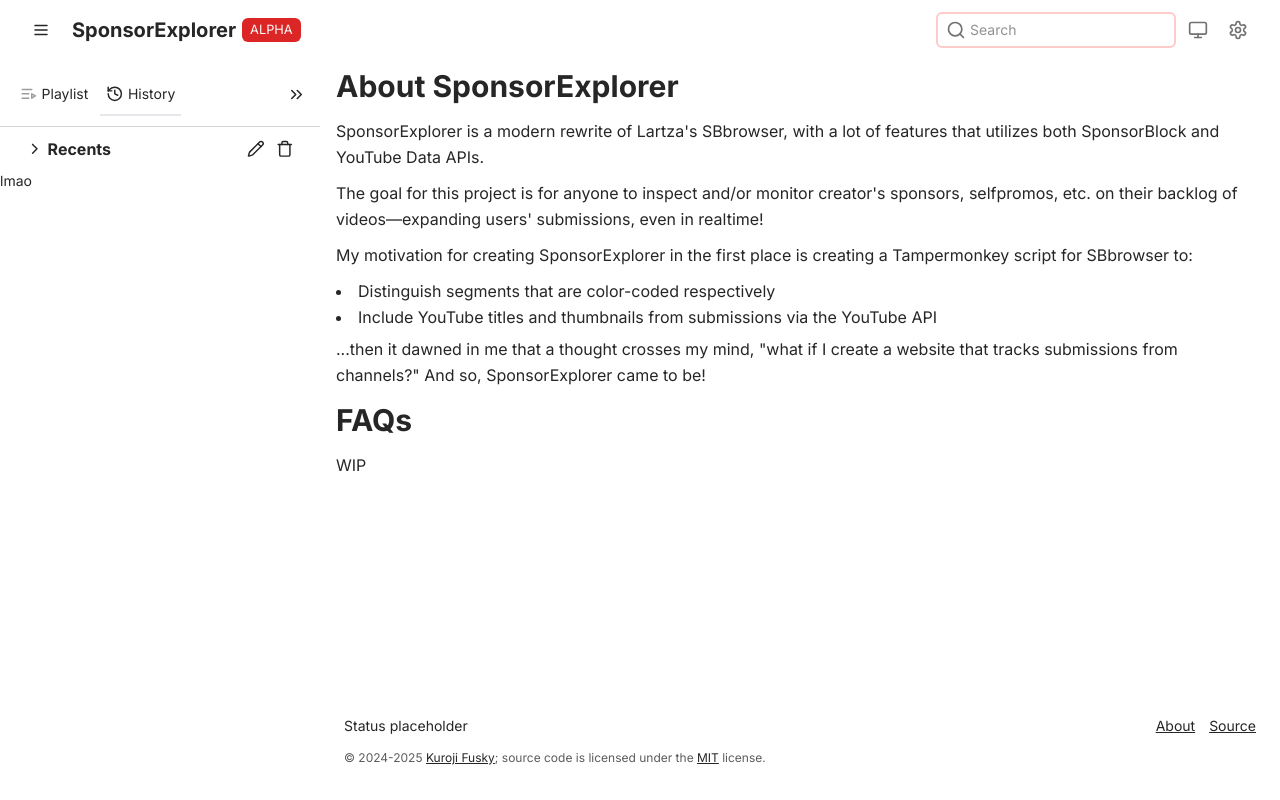
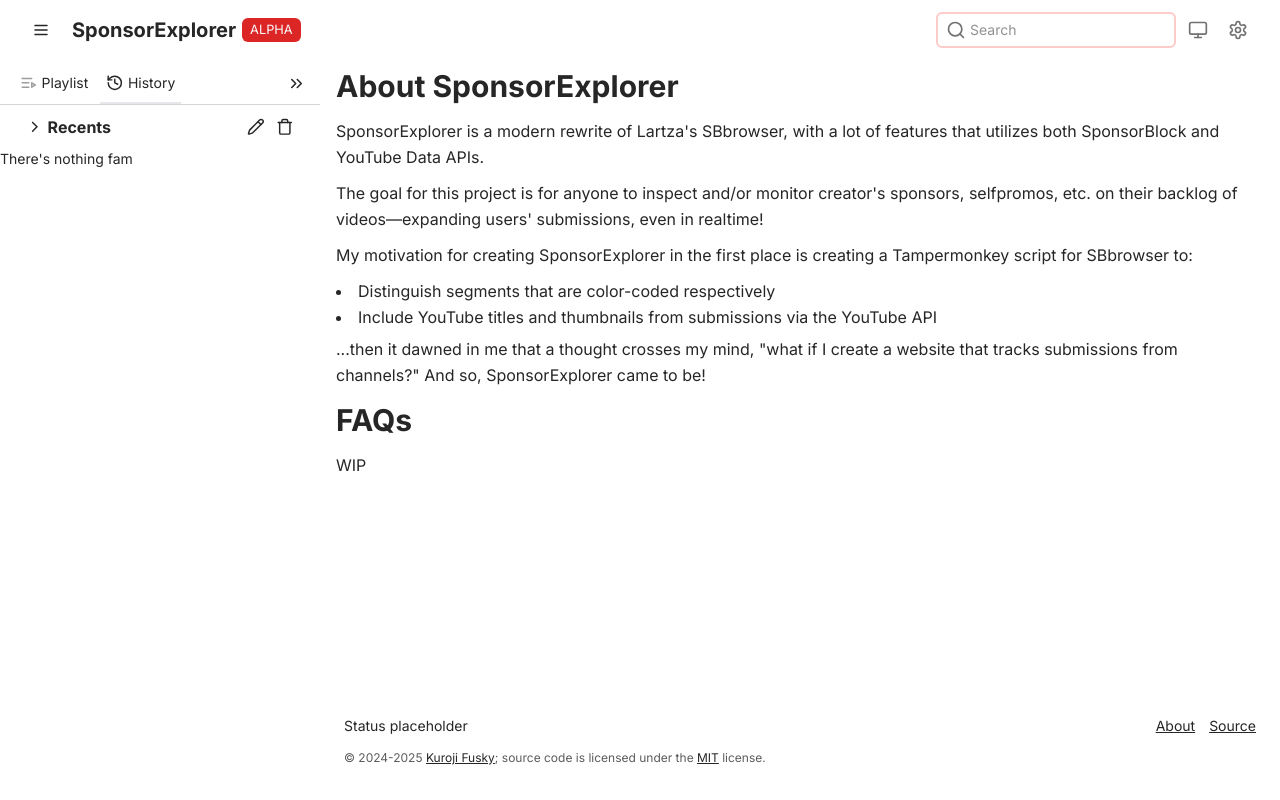
Before and after one commit to kuroji-fusky/SponsorExplorer, a Next.js app in the folder client/: page /about in a window 1280 px wide. Built offline with nearby package versions, Linux system fonts and the light colour scheme.

Commit message:
fix DynamicSidebar tabs from shitting sizes when the list grows

```diff
--- a/client/src/components/Base/DynamicSidebar.tsx
+++ b/client/src/components/Base/DynamicSidebar.tsx
@@ -36,12 +36,14 @@
     }
   }, [])
 
-  const lmao = recentChannelList !== null ? recentChannelList.reverse() : []
+  const isChannelListNull = recentChannelList === null
+
+  const lmao = !isChannelListNull ? recentChannelList.reverse() : []
 
   return (
     <>
       <aside className="w-[320px] xl:flex flex-col hidden shrink-0 fixed left-0 bottom-20 top-16 h-[calc(100dvh-4.15rem)] se-bg-w1 z-10">
-        <nav className="px-3.5 py-2.5 border-b se-border-1 overflow-hidden flex">
+        <nav className="px-3.5 border-b se-border-1 overflow-hidden flex">
           {/* Tabs */}
           <div className="overflow-x-auto overflow-y-hidden flex gap-x-1.5 flex-nowrap flex-1">
             <button className="py-2.5 px-1.5 border-b-2 inline-flex gap-x-1 items-center border-transparent">
@@ -62,7 +64,7 @@
             <IconWrapper icon={LuChevronsRight} />
           </button>
         </nav>
-        <div className="pb-2.5 verflow-y-auto overflow-x-hidden">
+        <div className="pb-2.5 h-full overflow-x-hidden">
           <section className="relative">
             {/* Header */}
             <div className="se-bg-w1 flex items-center px-5 sticky top-0 py-2.5">
@@ -94,8 +96,8 @@
               <div className="px-4 pt-2">
                 <Notice intent="info">Tracking history is disabled</Notice>
               </div> */}
-              {recentChannelList !== null
-                ? lmao.map((item, i) => (
+              {!isChannelListNull ? (
+                lmao.map((item, i) => (
                   <div
                     key={i}
                     role="listitem"
@@ -118,7 +120,9 @@
                     </span>
                   </div>
                 ))
-                : "lmao"}
+              ) : (
+                <div>There's nothing fam</div>
+              )}
             </div>
           </section>
         </div>
--- a/client/src/components/SegmentClientWrapper.tsx
+++ b/client/src/components/SegmentClientWrapper.tsx
@@ -35,7 +35,7 @@
                 there are no submitted segments available for this video at this
                 time. Maybe a refresh will help?
               </p>
-              <button className="mt-1.5 px-3.5 py-1.5 rounded-md bg-blue-400 hover:bg-blue-300  dark:bg-blue-900 dark:hover:bg-blue-800">
+              <button className="mt-1.5 px-3.5 py-1.5 rounded-md bg-blue-400 hover:bg-blue-300 dark:bg-blue-900 dark:hover:bg-blue-800">
                 Fetch new data
               </button>
             </Notice>
```
Lines whose indentation alone changed are shown as unchanged.
